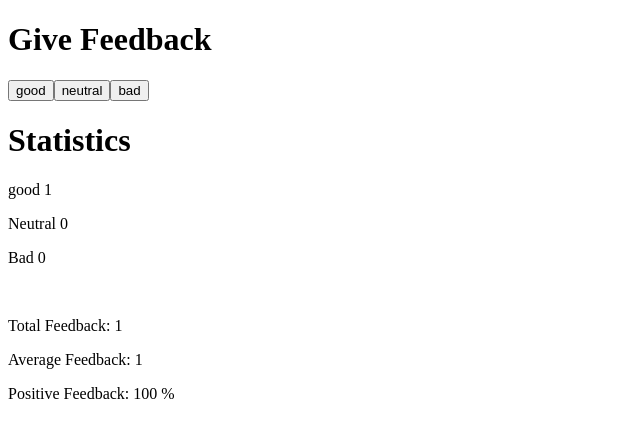
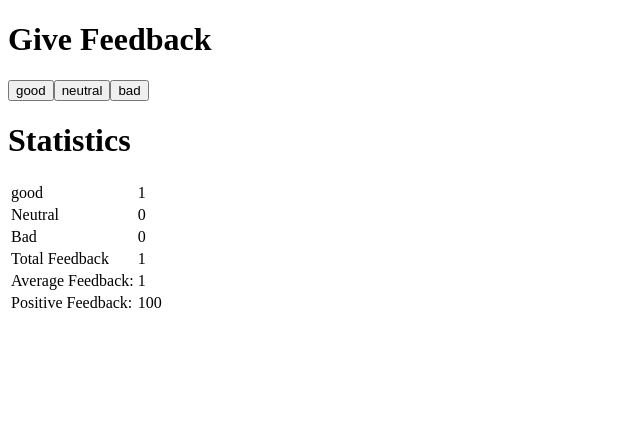
Before and after one commit to EthLev/fullstack-submissions, a React (Vite) app in the folder part1/unicafe/: page / in a window 1280 px wide. Both pictures are taken after a click on the button "good". Shown: the top 438 px of the page, without its empty margins (0-640 px from the left). Built offline with nearby package versions, Linux system fonts and the light colour scheme.

Commit message:
ex 1.11 complete

```diff
--- a/part1/unicafe/src/App.jsx
+++ b/part1/unicafe/src/App.jsx
@@ -30,12 +30,12 @@ const Button = (props) => (
   </button>
 )
 
-const StatisticLine = (props) => {
-  console.log('rendering', props)
-  return(
-   <p>{props.text} {props.value}</p>
-  )
-}
+const StatisticLine = (props) =>
+  <tr>
+    <td>{props.text}</td>
+    <td>{props.value}</td>
+  </tr>
+
 
 
   const Statistics = (props) => {
@@ -48,16 +48,17 @@ const StatisticLine = (props) => {
     }
 
     return(
-      <div>
-        <StatisticLine text='good' value={props.good} />
-        <StatisticLine text='Neutral' value={props.neutral} />
-        <StatisticLine text='Bad' value={props.bad} />
+      <table>
+        <tbody>
+          <StatisticLine text='good' value={props.good} />
+          <StatisticLine text='Neutral' value={props.neutral} />
+          <StatisticLine text='Bad' value={props.bad} />
+          <StatisticLine text='Total Feedback' value={all} />
 
-        <br />
-        <p>Total Feedback: {all}</p>
-        <p>Average Feedback: {(props.good - props.bad)/ all}</p>
-        <p>Positive Feedback: {(props.good / all) * 100} %</p>
-      </div>
+          <StatisticLine text='Average Feedback:' value= {(props.good - props.bad)/ all} />
+          <StatisticLine text='Positive Feedback:' value= {(props.good / all) * 100} />
+        </tbody>
+      </table>
     )
   }
 
```
